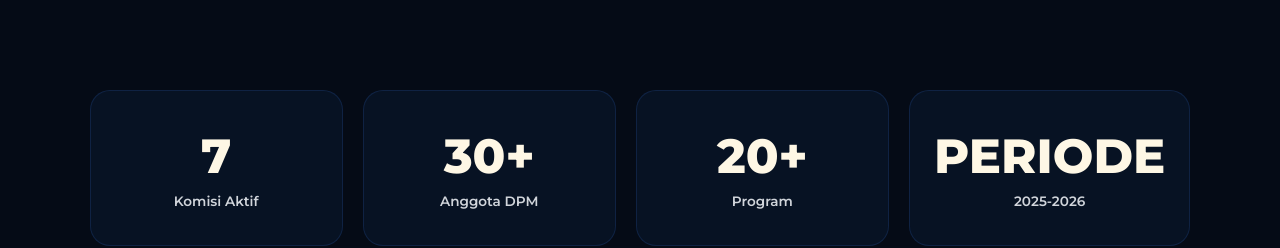
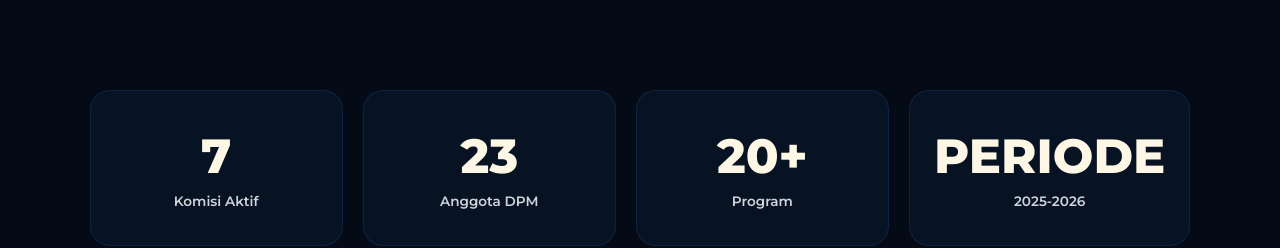
Before and after one commit to dpmpensofficial/DPMPENS, a plain HTML site: page index.html in a window 1280 px wide. Shown: the part 860-1108 px from the top of the page. Drawn offline with Linux system fonts and the light colour scheme; no server answers.

Commit message:
Update index.html

```diff
--- a/index.html
+++ b/index.html
@@ -78,7 +78,7 @@
     <div class="container">
       <div class="stats-grid">
         <div class="stat-card"><div class="stat-num">7</div><div class="stat-label">Komisi Aktif</div></div>
-        <div class="stat-card"><div class="stat-num">30+</div><div class="stat-label">Anggota DPM</div></div>
+        <div class="stat-card"><div class="stat-num">23</div><div class="stat-label">Anggota DPM</div></div>
         <div class="stat-card"><div class="stat-num">20+</div><div class="stat-label">Program</div></div>
         <div class="stat-card"><div class="stat-num">PERIODE</div><div class="stat-label">2025-2026</div></div>
       </div>
```
